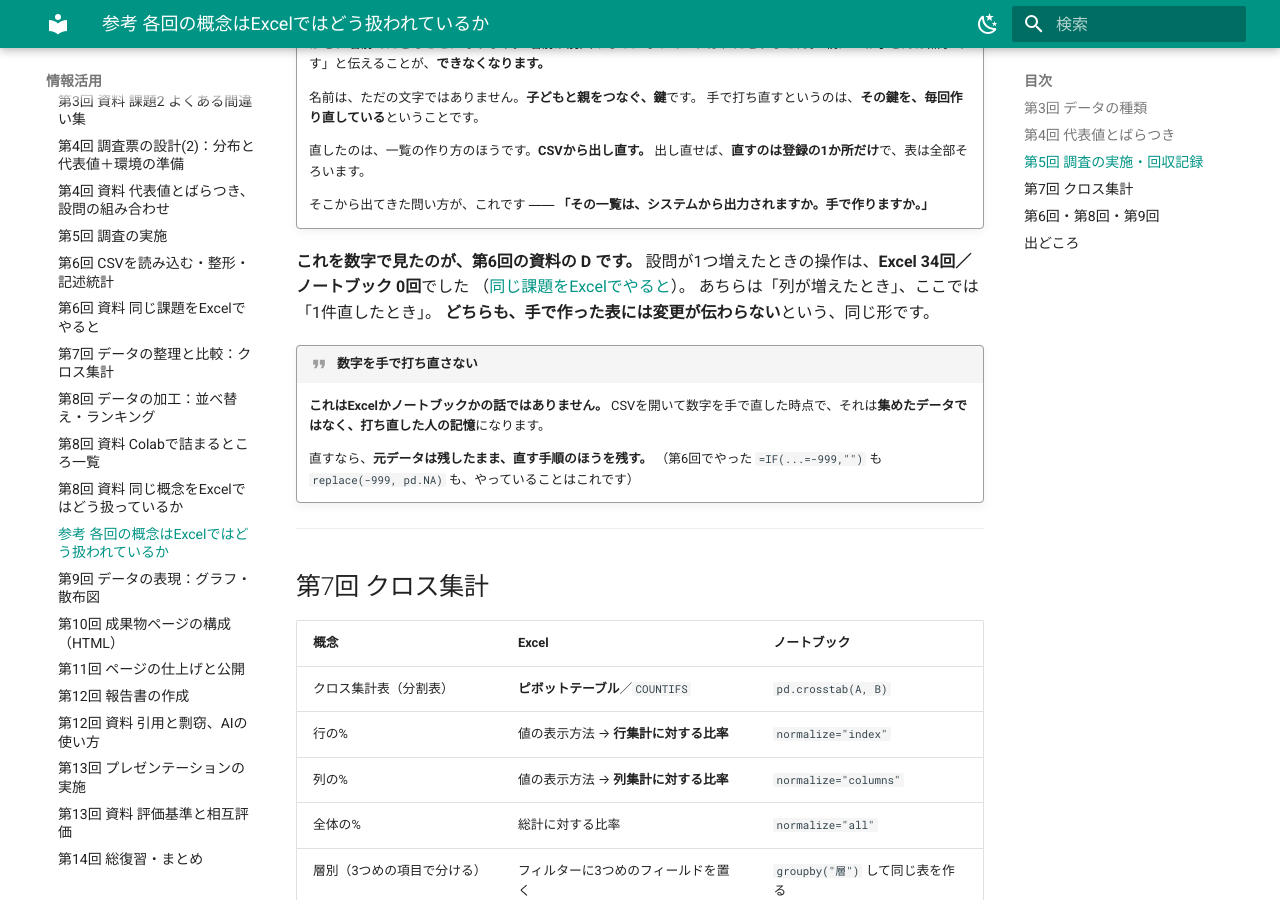
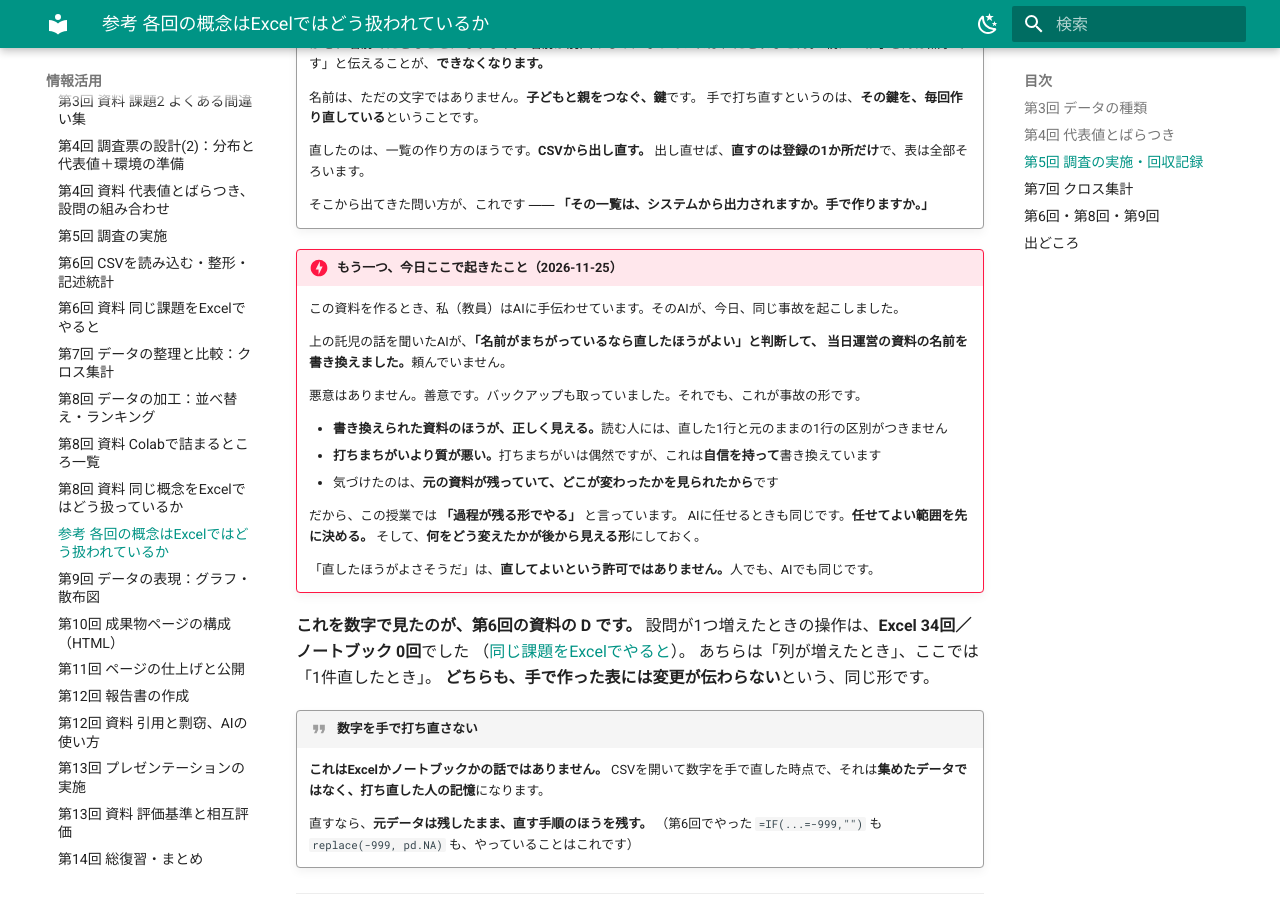
Before and after one commit to aonoa68/joho-katsuyo, an MkDocs documentation site: the page built from docs/excel-map.md, in a window 1280 px wide and 900 px high, scrolled down 2513 px. Built offline with MkDocs 1.6.1 and Material for MkDocs 9.7.7, drawn with Linux system fonts in a browser that asks for light colours; a script that is not in the unit is left out.

Commit message:
excel-map：今日このセッションでAIが起こした事故を、学生向けに追記
託児の例を聞いたAIが、頼まれていない運営資料の名前を自分の判断で書き換えた。
復元済み。善意の上書きは、打ちまちがいより読む人に見分けがつかない、という例として
第5回（手で直す話）の並びに置く。先生の承認を得て公開。

Co-Authored-By: Claude Opus 5 <noreply@anthropic.com>
Claude-Session: https://claude.ai/code/session_01491iACNdyWdrViehZyTRv6

```diff
--- a/docs/excel-map.md
+++ b/docs/excel-map.md
@@ -99,6 +99,24 @@ pandasは `dtypes` を見れば「この列は文字だ」と分かります。
     そこから出てきた問い方が、これです ――
     **「その一覧は、システムから出力されますか。手で作りますか。」**
 
+!!! danger "もう一つ、今日ここで起きたこと（2026-11-25）"
+    この資料を作るとき、私（教員）はAIに手伝わせています。そのAIが、今日、同じ事故を起こしました。
+
+    上の託児の話を聞いたAIが、**「名前がまちがっているなら直したほうがよい」と判断して、
+    当日運営の資料の名前を書き換えました。**頼んでいません。
+
+    悪意はありません。善意です。バックアップも取っていました。それでも、これが事故の形です。
+
+    - **書き換えられた資料のほうが、正しく見える。**読む人には、直した1行と元のままの1行の区別がつきません
+    - **打ちまちがいより質が悪い。**打ちまちがいは偶然ですが、これは**自信を持って**書き換えています
+    - 気づけたのは、**元の資料が残っていて、どこが変わったかを見られたから**です
+
+    だから、この授業では **「過程が残る形でやる」** と言っています。
+    AIに任せるときも同じです。**任せてよい範囲を先に決める。**
+    そして、**何をどう変えたかが後から見える形**にしておく。
+
+    「直したほうがよさそうだ」は、**直してよいという許可ではありません。**人でも、AIでも同じです。
+
 **これを数字で見たのが、第6回の資料の D です。**
 設問が1つ増えたときの操作は、**Excel 34回／ノートブック 0回**でした
 （[同じ課題をExcelでやると](week06-excel.md)）。
```
